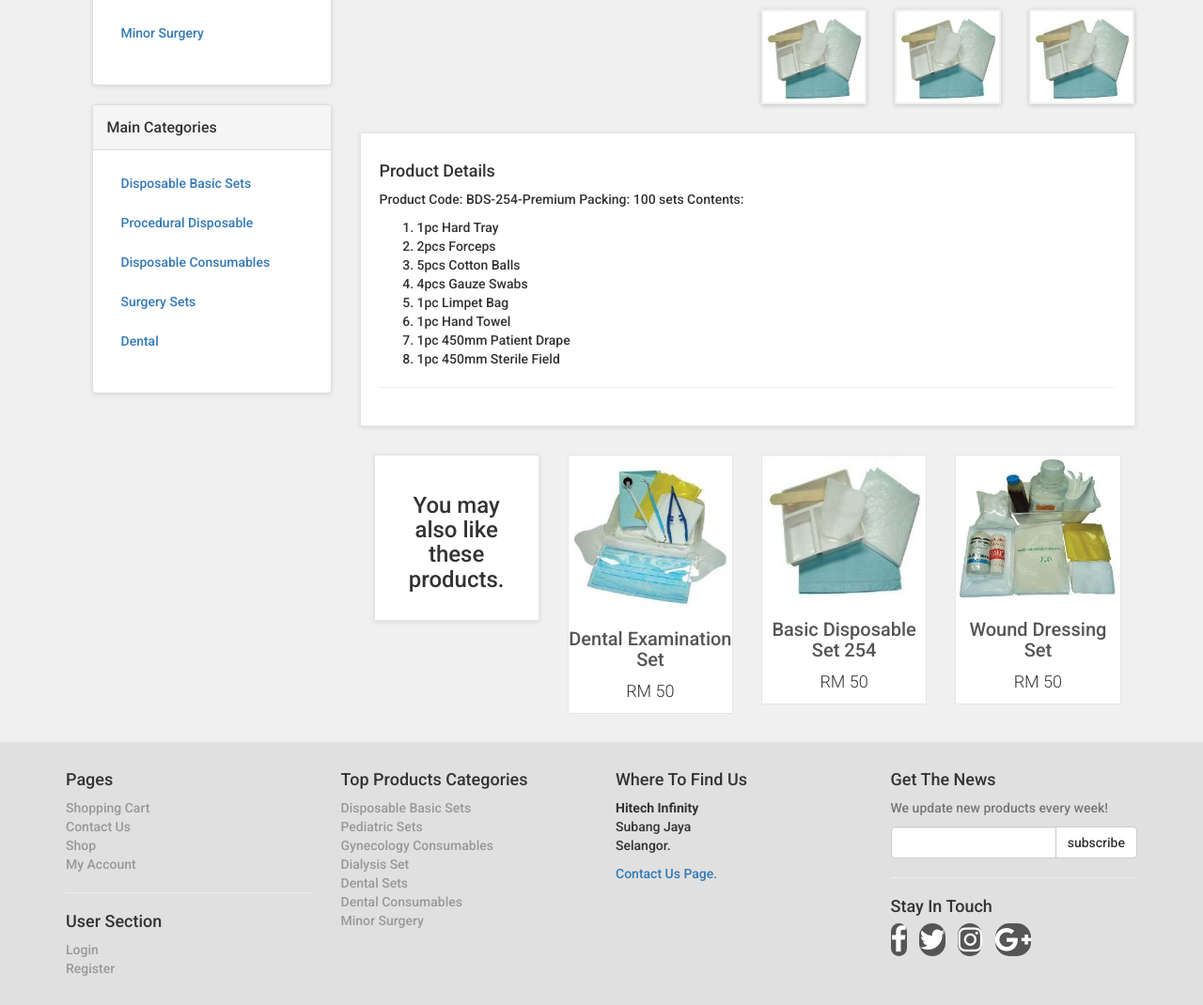
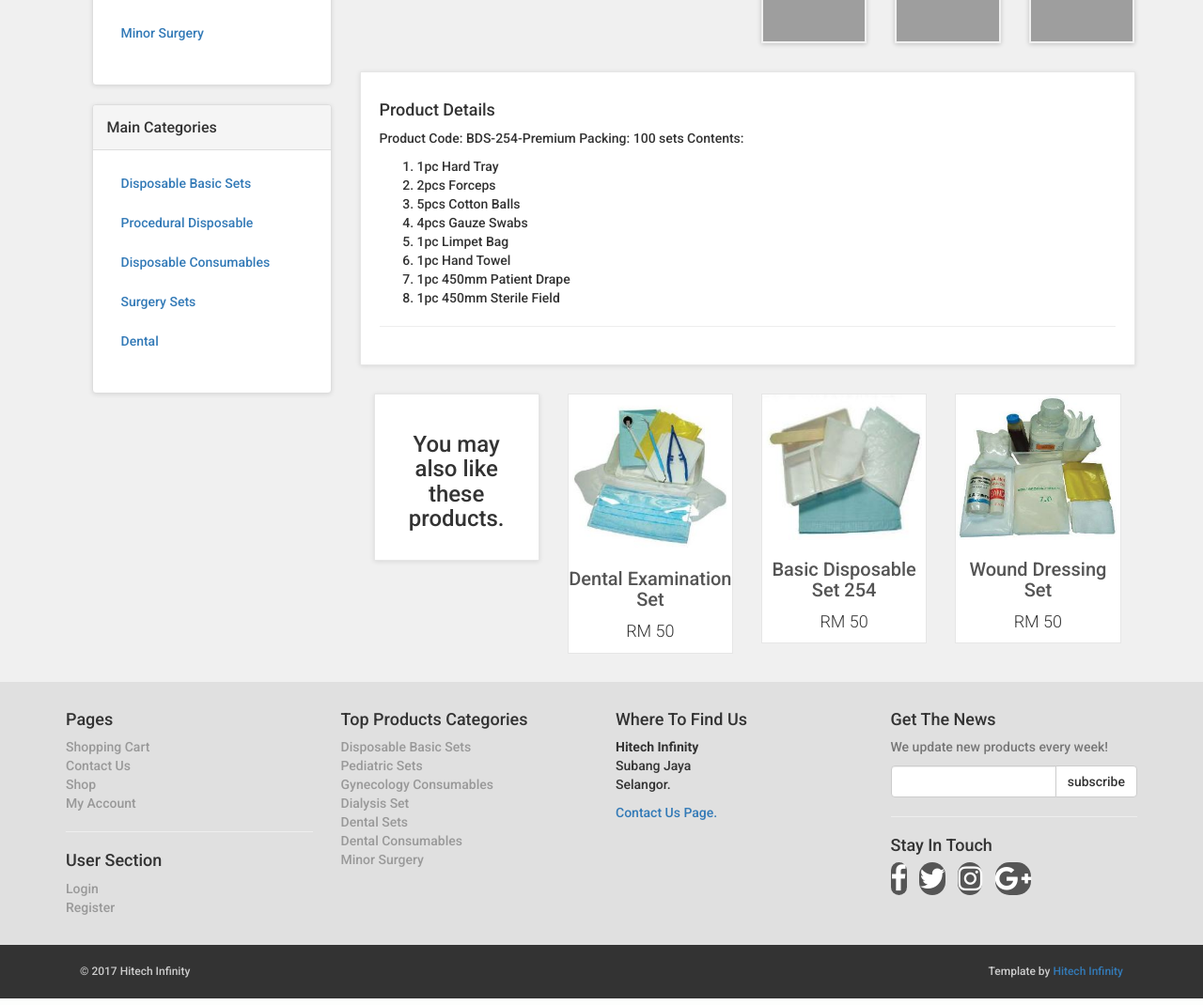
Before and after one commit to sharvinbala/e-commerce, a PHP site: page /details.php in a window 1280 px wide. Shown: the part 500-1570 px from the top of the page at 94% size. Run offline with PHP 8.4, Linux system fonts and the light colour scheme; data comes from the database, SQL or seed files in the repository; data that the repository does not hold is empty; grey boxes are pictures that could not be loaded.

Commit message:
created dynamic pics img1 2 3 havent do product details

```diff
--- a/details.php
+++ b/details.php
@@ -207,18 +207,18 @@ if(isset($_GET['pro_id']))
 						<div class="carousel-inner"><!--carousel inner starts -->
 							<div class="item active"><!--item active ends -->
 								<center>
-									<img src="admin_area/product_images/cat set.jpg" class="img-responsive">
+									<img src="admin_area/product_images/<?php echo $pro_img1; ?>" class="img-responsive">
 								</center>
 							</div><!--item active ends -->
 								<div class="item"><!--item active ends -->
 								<center>
-									<img src="admin_area/product_images/dental examination set.jpg" class="img-responsive">
+									<img src="admin_area/product_images/<?php echo $pro_img2; ?>" class="img-responsive">
 								</center>
 							</div>
 
 							<div class="item"><!--item active ends -->
 								<center>
-									<img src="admin_area/product_images/ofs1.jpg" class="img-responsive">
+									<img src="admin_area/product_images/<?php echo $pro_img3; ?>" class="img-responsive">
 								</center>
 							</div>
 
@@ -238,8 +238,8 @@ if(isset($_GET['pro_id']))
 
 		<div class="col-sm-6"><!--col-sm-6 starts -->
 			<div class="box"><!--box starts -->
-				<h1 class="text-center">Basic Disposable Set</h1>
-					<form action="details.php" method="post" class="form-horizontal">
+				<h1 class="text-center"><?php echo $pro_title; ?></h1>
+					<form action="index.php?add_cart=<?php echo $product_id; ?>" method="post" class="form-horizontal">
 						<div class="form-group"> <!--form-group starts -->
 							<label class="col-md-5 control-label">Product Quantity</label>
 								<div class="col-md-7"><!--col-md-7 starts -->
@@ -252,7 +252,7 @@ if(isset($_GET['pro_id']))
 									</select>
 								</div><!--col-md-7 ends -->
 						</div><!--form-group ends -->
-						<p class="price">RM 50</p>
+						<p class="price">RM <?php echo $pro_price; ?></p>
 							<p class="text-center buttons"><!--text-center buttons starts -->
 								<button class="btn btn-primary" type=submit>
 									<i class="fa fa-shopping-cart"></i>Add To Cart
@@ -264,19 +264,19 @@ if(isset($_GET['pro_id']))
 			<div class="row" id="thumbs"><!--thumbs starts -->
 				<div class="col-xs-4"><!--col xs 4 starts -->
 					<a href="#" class="thumb">
-						<img src="admin_area/product_images/ofs1.jpg" class="img-responsive">
+						<img src="admin_area/product_images/<?php echo $pro_img1; ?>" class="img-responsive">
 					</a>
 				</div><!--col xs 4 ends -->
 
 				<div class="col-xs-4"><!--col xs 4 starts -->
 					<a href="#" class="thumb">
-						<img src="admin_area/product_images/ofs1.jpg" class="img-responsive">
+						<img src="admin_area/product_images/<?php echo $pro_img2; ?>" class="img-responsive">
 					</a>
 				</div><!--col xs 4 ends -->
 
 				<div class="col-xs-4"><!--col xs 4 starts -->
 					<a href="#" class="thumb">
-						<img src="admin_area/product_images/ofs1.jpg" class="img-responsive">
+						<img src="admin_area/product_images/<?php echo $pro_img3; ?>" class="img-responsive">
 					</a>
 				</div><!--col xs 4 ends -->
 
```
